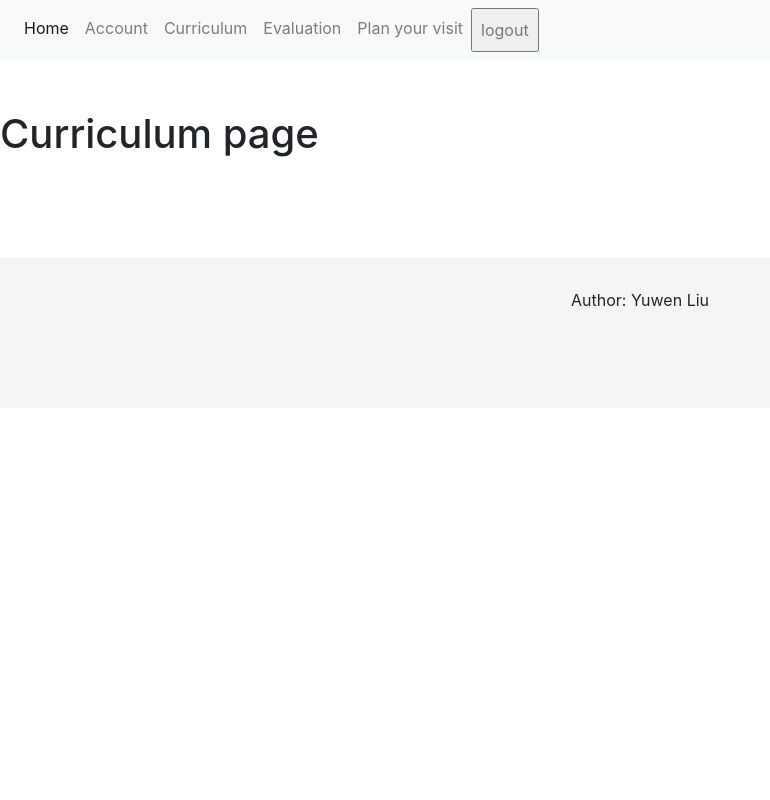
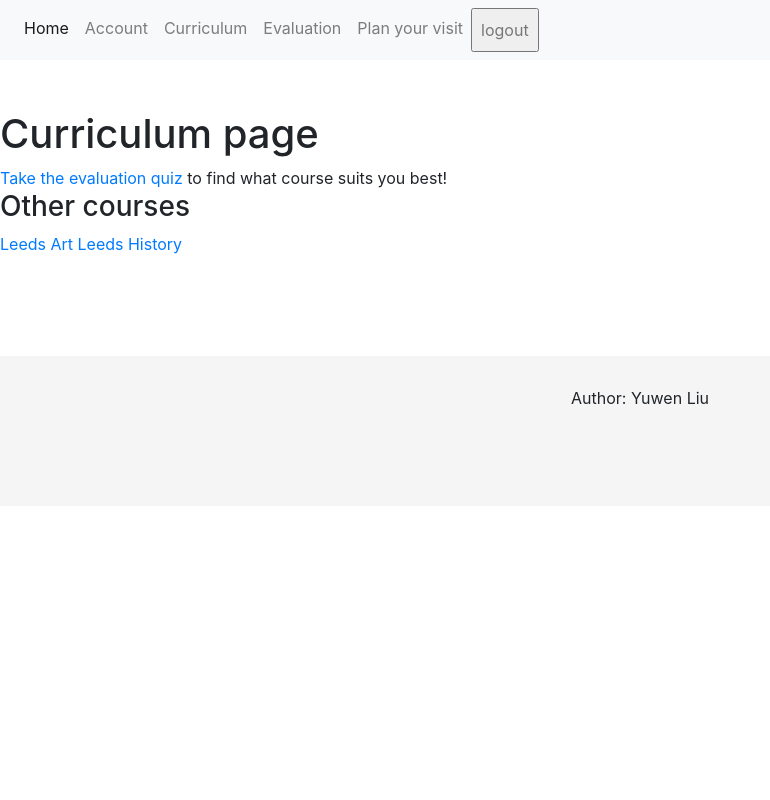
Before and after one commit to Evian0211/Leeds-Museums-virtual-platform, a Django app: page /curriculum in a window 1280 px wide. Shown: the whole page, without its empty margins (0-770 px from the left). Run offline with Django 4.2, Linux system fonts and the light colour scheme; the visitor is signed in with stand-in values (Sample User, id 1); data that the repository does not hold is empty.

Commit message:
add curriculum recommandation

```diff
--- a/leeds_virtual_museums/leeds_virtual_museums/urls.py
+++ b/leeds_virtual_museums/leeds_virtual_museums/urls.py
@@ -23,6 +23,7 @@ urlpatterns = [
     path('login', login_view),
     path('account', account_view),
     path('curriculum', curriculum_view),
+    path('course', course_view),
     path('evaluation', evaluation_view),
     path('evaluation_quiz', evaluation_quiz_view),
     path('plan_visit', plan_visit_view)
--- a/leeds_virtual_museums/templates/curriculum.html
+++ b/leeds_virtual_museums/templates/curriculum.html
@@ -1,5 +1,19 @@
 {% extends 'base.html' %}
 {% load static %}
 {% block content %}
+
 <h1 class="title">Curriculum page</h1>
+
+{% if recommandation %}
+<h3>Recommanded for you</h3>
+<a href="/course?course={{ course_number }}">{{ recommandation }}</a>
+{% else %}
+<a href="/evaluation">Take the evaluation quiz</a> to find what course suits you best!
+{% endif %}
+
+<h3>Other courses</h3>
+{% for course_num, course_name, _, _ in other_courses %}
+<a href="/course?course={{ course_num }}">{{ course_name }}</a>
+{% endfor %}
+
 {% endblock %}
--- a/leeds_virtual_museums/website/text.py
+++ b/leeds_virtual_museums/website/text.py
@@ -1,13 +1,66 @@
+# ------------- Evaluation ---------------
+
+NO_EVALUATION_TEXT = "You have not done an evaluation."
+
 EVALUATION_QUESTIONS = [
     ("Question 1 text", ["choice 1", "choice 2", "choice 3"]),
     ("Question 2 text", ["a", "b", "c", "d"]),
     ("Question 3 text", ["a", "b", "c", "d", "e"])
 ]
 
-CURRICULUM_ONE_QUESTIONS = [
+EVALUATION_TYPES = ["Type A", "Type B"]
+
+# ----------------------------------------
+# ------------- Curriculum ---------------
+
+COURSE_ONE_NAME = "Leeds Art"
+
+COURSE_ONE_CONTENT = [
+    ("Section 1 header", [
+        "This is the content of section 1 course 1 paragraph 1.",
+        "This is the content of section 1 course 1 paragraph 2."
+        ]),
+    ("Section 2 header", [
+        "This is the content of section 2 course 1 paragraph 1.",
+        "This is the content of section 2 course 1 paragraph 2.",
+        ])
+]
+
+COURSE_ONE_QUESTIONS = [
     ("Question 1 text", ["choice 1", "choice 2", "choice 3"]),
     ("Question 2 text", ["a", "b", "c", "d"]),
     ("Question 3 text", ["a", "b", "c", "d", "e"])
 ]
 
-NO_EVALUATION_TEXT = "You have not done an evaluation."
+
+
+COURSE_TWO_NAME = "Leeds History"
+
+COURSE_TWO_CONTENT = [
+    ("Section 1 header", [
+        "This is the content of section 1 course 2 paragraph 1.",
+        "This is the content of section 1 course 2 paragraph 2."
+        ]),
+    ("Section 2 header", [
+        "This is the content of section 2 course 2 paragraph 1.",
+        "This is the content of section 2 course 2 paragraph 2.",
+        ])
+]
+
+COURSE_TWO_QUESTIONS = [
+    ("Question 1 text", ["choice 1", "choice 2", "choice 3"]),
+    ("Question 2 text", ["a", "b", "c", "d"]),
+    ("Question 3 text", ["a", "b", "c", "d", "e"])
+]
+
+CURRICULUM = [
+    (0, COURSE_ONE_NAME, COURSE_ONE_CONTENT, COURSE_ONE_QUESTIONS),
+    (1, COURSE_TWO_NAME, COURSE_TWO_CONTENT, COURSE_TWO_QUESTIONS)
+]
+
+RECOMMAND_COURSE = {
+    EVALUATION_TYPES[0]: CURRICULUM[0],
+    EVALUATION_TYPES[1]: CURRICULUM[1]
+}
+
+# -----------------------------------------
--- a/leeds_virtual_museums/website/user.py
+++ b/leeds_virtual_museums/website/user.py
@@ -1,5 +1,5 @@
 from .models import Item, Evaluation, Evaluation_quiz_answer, Curriculum
-from .text import EVALUATION_QUESTIONS
+from .text import EVALUATION_QUESTIONS, EVALUATION_TYPES
 
 def get_evaulation_result(user):
     try:
@@ -37,9 +37,9 @@ def evaluate(user):
         sorted_answers.append(answer.answer)
     # TODO: Fill this logic
     if sorted_answers[0] == 0 and sorted_answers[1] == 0:
-        set_evaluation_result(user, "Type A")
+        set_evaluation_result(user, EVALUATION_TYPES[0])
     else:
-        set_evaluation_result(user, "Type B")
+        set_evaluation_result(user, EVALUATION_TYPES[1])
 
 def set_evaluation_result(user, result):
     try:
--- a/leeds_virtual_museums/website/views.py
+++ b/leeds_virtual_museums/website/views.py
@@ -1,10 +1,11 @@
 from cmath import log
+import re
 from django.shortcuts import render, redirect
 from django.contrib.auth.decorators import login_required
 from django.contrib.auth.models import User
 from django.contrib.auth import authenticate, login, logout
 
-from .text import EVALUATION_QUESTIONS, NO_EVALUATION_TEXT
+from .text import EVALUATION_QUESTIONS, NO_EVALUATION_TEXT, CURRICULUM, RECOMMAND_COURSE
 from . import user
 
 # Create your views here.
@@ -33,17 +34,51 @@ def login_view(request, *args, **kwargs):
                 return render(request, "login.html", {"status": "Register sucessful, please login."})
     return render(request, "login.html", {})
 
+
 @login_required(login_url="/login")
 def home_view(request, *args, **kwargs):
     return render(request, "home.html", {})
+
 
 @login_required(login_url="/login")
 def account_view(request, *args, **kwargs):
     return render(request, "account.html", {})
 
+
 @login_required(login_url="/login")
 def curriculum_view(request, *args, **kwargs):
-    return render(request, "curriculum.html", {})
+    evaluation = user.get_evaulation_result(request.user)
+    if evaluation:
+        course_number, course_name, _, _ = RECOMMAND_COURSE[evaluation]
+        other_courses = CURRICULUM[:]
+        del other_courses[course_number]
+    else:
+        course_number, course_name = None, None
+        other_courses = CURRICULUM
+    return render(request, "curriculum.html", {"recommandation": course_name, "course_number": course_number, "other_courses": other_courses})
+
+
+@login_required(login_url="/login")
+def course_view(request, *args, **kwargs):
+    if request.GET.get("course"):
+        course_number = int(request.GET.get("course"))
+        if request.GET.get("section"):
+            if request.GET.get("section")=="quiz":
+                section_number = -1
+            section_number = int(request.GET.get("section"))
+        else:
+            section_number = 0
+    else:
+        return redirect("/curriculum")
+
+    _, course_name, course_content, course_question = CURRICULUM[course_number]
+    if section_number != -1:
+        section_header, section_content = course_content[section_number]
+        return render(request, "course.html", {"header": section_header, "content": section_content})
+    else:
+        # TODO: take quiz
+        return render(request, "course.html", {})
+
 
 @login_required(login_url="/login")
 def evaluation_view(request, *args, **kwargs):
@@ -51,6 +86,7 @@ def evaluation_view(request, *args, **kwargs):
     if not evaluation_result:
         evaluation_result = NO_EVALUATION_TEXT
     return render(request, "evaluation.html", {"evaluation_result": evaluation_result})
+
 
 @login_required(login_url="/login")
 def evaluation_quiz_view(request, *args, **kwargs):
@@ -73,6 +109,7 @@ def evaluation_quiz_view(request, *args, **kwargs):
         next = -1
     return render(request, "evaluation_quiz.html", {"this": q_number, "next": next, "question": question_text, "choices": choices})
 
+
 @login_required(login_url="/login")
 def plan_visit_view(request, *args, **kwargs):
     return render(request, "plan_visit.html", {})
```
Also changed, not shown: leeds_virtual_museums/templates/course.html (added, +19 -0 lines).
